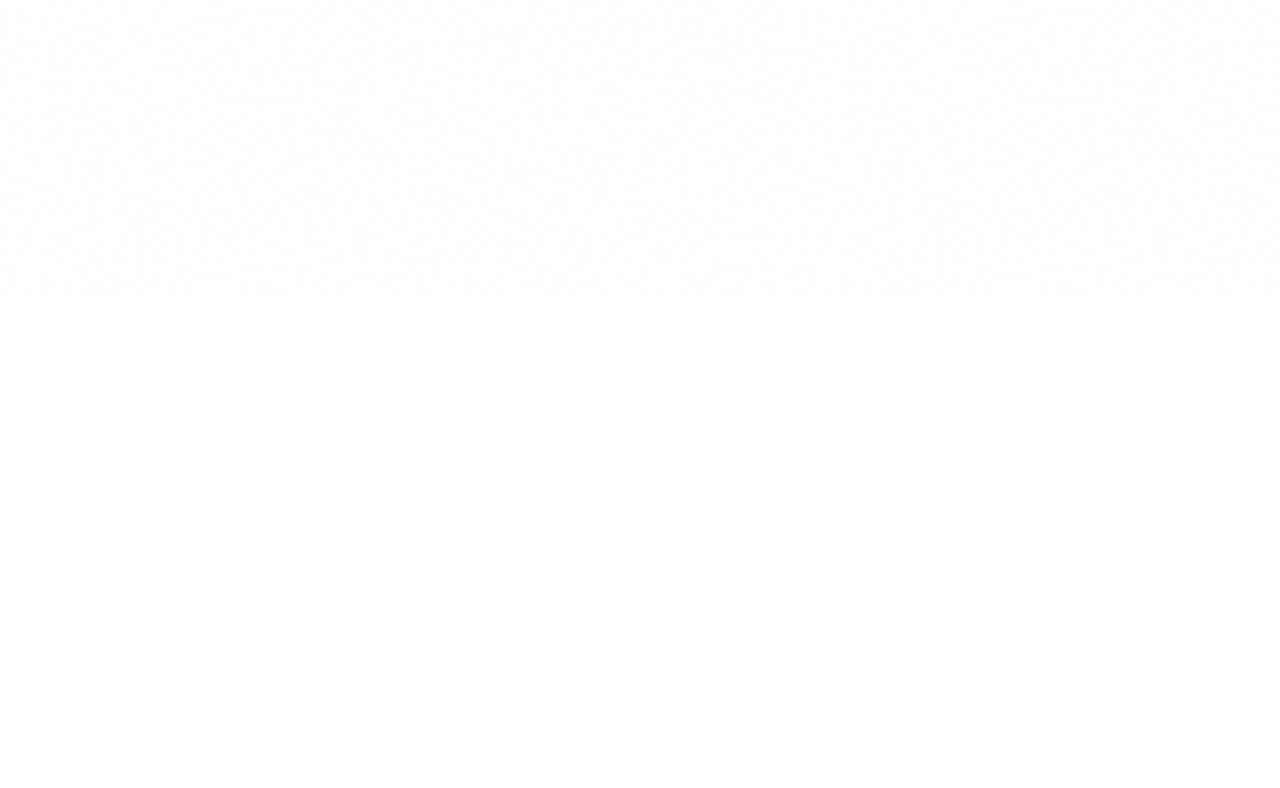
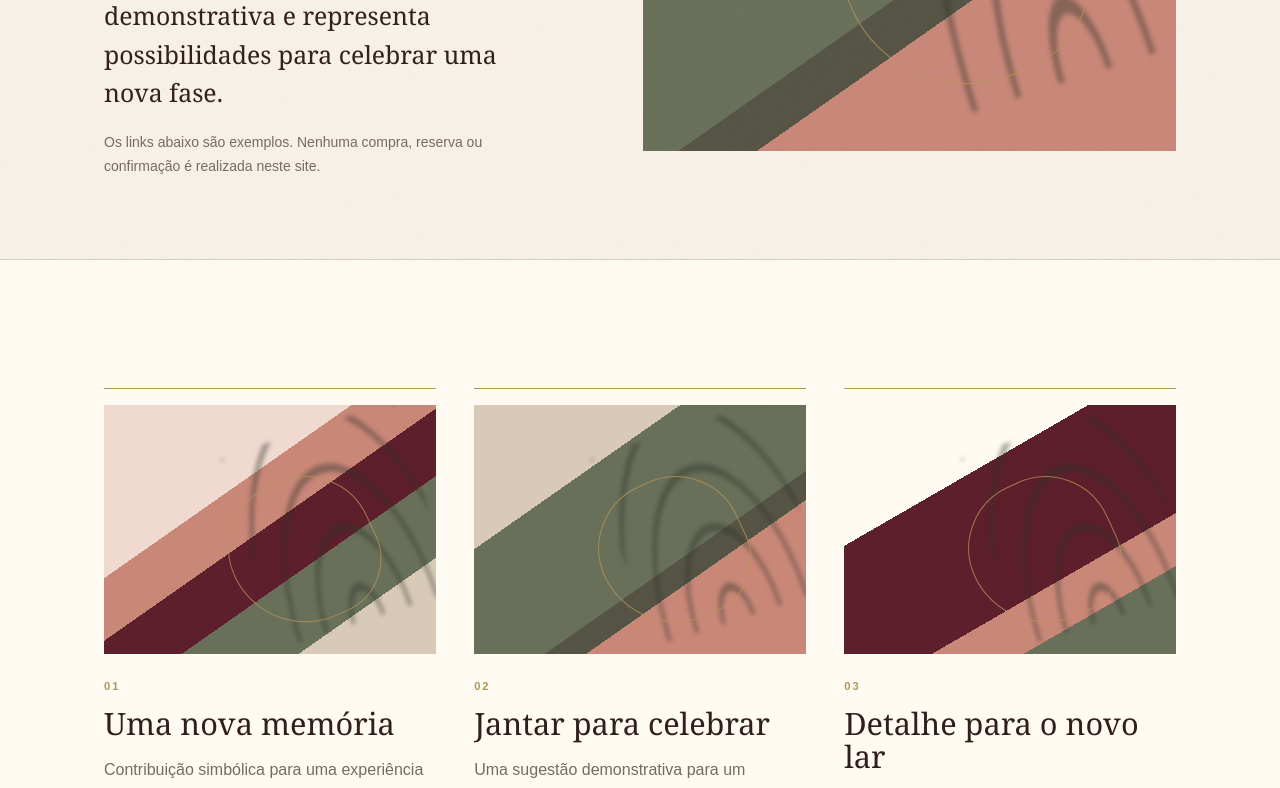
Before and after one commit to BrunoARS-dev/memoriesbb-celebracoes, a Next.js app: page /presentes in a window 1280 px wide. Before the commit this address had no page. Shown: the part 500-1288 px from the top of the page. Before the commit the page ends 800 px from the top, so only its background shows below. Built offline with nearby package versions, Linux system fonts and the light colour scheme.

Commit message:
feat: implementa página de lista de presentes e adiciona configuração de presentes no tema

```diff
--- a/src/app/globals.css
+++ b/src/app/globals.css
@@ -50,6 +50,11 @@ a{color:inherit} ::selection{background:var(--accent);color:var(--accent-contras
 .dress-section{border-block:1px solid var(--line);background:var(--surface)}.dress-layout,.story-layout{display:grid;grid-template-columns:1fr 1fr;min-height:34rem}.dress-layout>div:first-child,.story-layout>div:last-child{display:flex;flex-direction:column;justify-content:center;padding:clamp(4rem,8vw,8rem) clamp(1.5rem,7vw,7rem)}
 .dress-name{margin:0 0 1rem;font-family:var(--font-display);font-size:1.5rem;font-style:italic}.color-palette{display:flex;gap:1rem;margin:2.5rem 0 0;padding:0;list-style:none}.color-palette li{width:2.4rem;height:2.4rem;border:1px solid rgb(50 31 29 / .08);border-radius:50%}.paint-art{min-height:26rem;background:linear-gradient(155deg,#dba899 0 27%,#6a705a 27% 53%,#e5d8c5 53% 67%,#5d1f2b 67% 88%,#c48477 88%)}
 .story-section{padding-bottom:0}.story-art{position:relative;overflow:hidden;min-height:30rem;background:linear-gradient(135deg,#68705a 0 40%,#d5c6b0 40% 72%,#a86961 72%)}.story-art span{position:absolute;inset:18% 22%;border:1px solid var(--gold);border-radius:48% 52% 45% 55%;transform:rotate(-22deg)}
+.service-link-section{padding:clamp(4rem,7vw,6rem) 0;border-block:1px solid var(--line);background:var(--surface);text-align:center}
+.gifts-page{min-height:100svh}.gifts-page-hero{border-bottom:1px solid var(--line)}.gifts-page-hero-layout{display:grid;grid-template-columns:.9fr 1.1fr;gap:clamp(3rem,8vw,8rem);min-height:76svh;align-items:center}.gifts-page-copy{min-width:0;padding-block:5rem}.gifts-brand{position:static;margin-bottom:clamp(4rem,9vw,8rem)}.gifts-couple{margin:0 0 1.25rem;color:var(--olive);font-family:var(--font-display);font-size:1.15rem;font-style:italic}.gifts-page-copy h1{max-width:8ch;margin:0;font-family:var(--font-display);font-size:clamp(4rem,7vw,7.25rem);font-weight:400;letter-spacing:-.055em;line-height:.9}.gifts-introduction{max-width:34rem;margin:2rem 0 0;font-family:var(--font-display);font-size:clamp(1.2rem,2vw,1.55rem);line-height:1.55}.gifts-instructions{max-width:33rem;margin:1.25rem 0 0;color:var(--muted);font-size:.875rem;line-height:1.7}.gifts-page-photo,.gifts-page-art{min-height:34rem}.gifts-page-art{position:relative;overflow:hidden;background:linear-gradient(145deg,var(--olive),var(--line) 58%,var(--blush))}.gifts-page-art span{position:absolute;inset:18%;border:1px solid var(--gold);border-radius:50%;transform:rotate(-22deg)}
+.gift-list-section{padding:clamp(6rem,10vw,10rem) 0;background:var(--surface)}
+.gift-grid{display:grid;grid-template-columns:repeat(3,minmax(0,1fr));gap:clamp(1.5rem,3vw,2.5rem);margin:0;padding:0;list-style:none}.gift-grid>li{min-width:0}.gift-item{display:flex;height:100%;flex-direction:column;border-top:1px solid var(--gold)}.gift-item-image{aspect-ratio:4/3;margin-top:1rem}.gift-item-empty{position:relative;overflow:hidden;background:linear-gradient(145deg,var(--line),var(--surface))}.gift-item-empty::before,.gift-item-empty span{position:absolute;content:"";border:1px solid var(--gold);border-radius:50%}.gift-item-empty::before{inset:16% 28%;transform:rotate(18deg)}.gift-item-empty span{inset:30% 16%;transform:rotate(-20deg)}
+.gift-item-content{display:flex;flex:1;flex-direction:column;padding-top:1.5rem}.gift-item-number{margin:0;color:var(--gold);font-size:.7rem;font-weight:700;letter-spacing:.18em}.gift-item h3{margin:.75rem 0 0;font-family:var(--font-display);font-size:clamp(1.65rem,2.4vw,2.25rem);font-weight:400;line-height:1.08}.gift-item-description{margin:1rem 0 0;color:var(--muted);line-height:1.7}.gift-item-reference{margin:1.25rem 0 0;font-family:var(--font-display);font-size:1.05rem;font-style:italic}.gift-item-availability{display:flex;align-items:center;gap:.5rem;margin:1rem 0 0;color:var(--muted);font-size:.72rem;font-weight:700;letter-spacing:.08em;text-transform:uppercase}.gift-item-availability span{width:.45rem;height:.45rem;border-radius:50%;background:var(--olive)}.gift-item .inline-flex{align-self:flex-start;margin-top:1.75rem}
 .gallery-section{text-align:center}.gallery-section .section-title::after,.rsvp-inner .section-title::after{margin-inline:auto}.gallery-grid{display:grid;grid-template-columns:1fr 1.18fr 1fr;gap:1.5rem;margin-top:4rem;align-items:center}.gallery-grid .editorial-photo{aspect-ratio:4/3;padding:.55rem;border:1px solid var(--line);box-shadow:var(--shadow-soft)}.gallery-grid .editorial-photo:nth-child(2){aspect-ratio:4/5}.gallery-grid .photo-placeholder{inset:.55rem}
 .rsvp-section{padding:clamp(6rem,9vw,9rem) 0;background:var(--accent);color:var(--accent-contrast);text-align:center}.rsvp-inner{max-width:47rem}.rsvp-inner>p{margin:0 auto 2rem;color:color-mix(in srgb,var(--accent-contrast) 72%,var(--accent))}.rsvp-inner a{border-color:var(--gold);background:transparent;color:var(--accent-contrast);letter-spacing:.14em}.site-footer{padding:2.5rem 0;background:var(--footer);color:var(--gold);text-align:center}.site-footer p{margin:0;font-family:var(--font-display);font-size:1.5rem}
 
@@ -58,5 +63,6 @@ a{color:inherit} ::selection{background:var(--accent);color:var(--accent-contras
   .opening{padding-block:6rem}.countdown{margin-top:4rem;padding-top:3rem}.countdown-grid{grid-template-columns:repeat(2,1fr);gap:2rem 0}.countdown-unit:nth-child(2){border:0}
   .details-grid,.timeline-layout,.location-layout,.dress-layout,.story-layout{grid-template-columns:1fr}.details-grid,.location-layout{gap:3rem}.date-panel{padding:2rem 0 0;border-top:1px solid var(--line);border-left:0}.timeline-layout{gap:4rem}.timeline-list::before{left:4.15rem}.timeline-list li{grid-template-columns:3.25rem 1fr;gap:2rem}.timeline-list li::before{left:3.87rem}.map-art{min-height:20rem}
   .dress-layout>div:first-child,.story-layout>div:last-child{padding:5rem 1.5rem}.paint-art{min-height:18rem}.story-art{min-height:22rem;order:2}.gallery-grid{grid-template-columns:1fr;max-width:34rem;margin-inline:auto}.gallery-grid .editorial-photo,.gallery-grid .editorial-photo:nth-child(2){aspect-ratio:4/3}
+  .gifts-page-hero-layout{grid-template-columns:minmax(0,1fr);gap:0;padding-top:1.5rem}.gifts-page-copy{padding-block:2rem 3.5rem}.gifts-brand{margin-bottom:4rem}.gifts-page-copy h1{max-width:100%;font-size:clamp(3.4rem,15.5vw,5rem)}.gifts-introduction,.gifts-instructions{max-width:100%;overflow-wrap:anywhere}.gifts-page-photo,.gifts-page-art{width:100%;min-width:0;min-height:24rem}.gift-grid{grid-template-columns:1fr;max-width:34rem;margin:0 auto;gap:3.5rem}.gift-item-image{aspect-ratio:3/2}
 }
 @media(prefers-reduced-motion:reduce){html{scroll-behavior:auto}*,*::before,*::after{scroll-behavior:auto!important;transition-duration:.01ms!important}}
--- a/src/app/page.tsx
+++ b/src/app/page.tsx
@@ -4,23 +4,12 @@ import { SectionTitle } from "@/components/invitation/section-title";
 import { Container } from "@/components/ui/container";
 import { LinkButton } from "@/components/ui/link-button";
 import { celebration } from "@/content/celebration";
+import { getThemeStyle } from "@/lib/theme-style";
 
 export default function Home() {
   if (!celebration.modules.invitation) return null;
   const [firstName, secondName] = celebration.names;
-  const themeStyle = {
-    "--canvas": celebration.theme?.canvas,
-    "--surface": celebration.theme?.surface,
-    "--ink": celebration.theme?.ink,
-    "--muted": celebration.theme?.muted,
-    "--accent": celebration.theme?.accent,
-    "--accent-contrast": celebration.theme?.accentContrast,
-    "--olive": celebration.theme?.olive,
-    "--blush": celebration.theme?.blush,
-    "--gold": celebration.theme?.gold,
-    "--line": celebration.theme?.line,
-    "--footer": celebration.theme?.footer,
-  } as CSSProperties;
+  const themeStyle = getThemeStyle(celebration.theme);
 
   return (
     <main style={themeStyle}>
@@ -102,6 +91,14 @@ export default function Home() {
         <section className="story-section"><Container className="story-layout"><div className="story-art" aria-hidden="true"><span /></div><div><SectionTitle>{celebration.labels.story}</SectionTitle><p className="body-copy">{celebration.texts.story}</p></div></Container></section>
       ) : null}
 
+      {celebration.modules.gifts && celebration.gifts?.items.length && celebration.gifts.invitationCtaLabel ? (
+        <section className="service-link-section" aria-label={celebration.gifts.title}>
+          <Container>
+            <LinkButton href={celebration.gifts.route}>{celebration.gifts.invitationCtaLabel}</LinkButton>
+          </Container>
+        </section>
+      ) : null}
+
       {celebration.blocks.photoGallery && celebration.photos.gallery.length > 0 ? (
         <section className="gallery-section"><Container><SectionTitle>{celebration.labels.gallery}</SectionTitle><div className="gallery-grid">
           {celebration.photos.gallery.map((photo, index) => <EditorialPhoto photo={photo} key={`${photo.alt}-${index}`} />)}
@@ -116,4 +113,3 @@ export default function Home() {
     </main>
   );
 }
-import type { CSSProperties } from "react";
--- /dev/null
+++ b/src/app/presentes/page.tsx
@@ -0,0 +1,50 @@
+import type { Metadata } from "next";
+import { notFound } from "next/navigation";
+
+import { GiftList } from "@/components/gifts/gift-list";
+import { EditorialPhoto } from "@/components/invitation/editorial-photo";
+import { Container } from "@/components/ui/container";
+import { celebration } from "@/content/celebration";
+import { getThemeStyle } from "@/lib/theme-style";
+
+export const metadata: Metadata = celebration.gifts
+  ? {
+      title: `${celebration.gifts.title} | ${celebration.names.join(" & ")}`,
+      description: celebration.gifts.introduction,
+    }
+  : {};
+
+export default function GiftsPage() {
+  const gifts = celebration.gifts;
+
+  if (!celebration.modules.gifts || !gifts || gifts.items.length === 0) notFound();
+
+  return (
+    <main className="gifts-page" style={getThemeStyle(celebration.theme)}>
+      <header className="gifts-page-hero">
+        <Container className="gifts-page-hero-layout">
+          <div className="gifts-page-copy">
+            <p className="brand-mark gifts-brand" aria-label={celebration.labels.brandName}>
+              {celebration.labels.brandShort}
+            </p>
+            <p className="gifts-couple">{celebration.names.join(" & ")}</p>
+            <h1>{gifts.title}</h1>
+            <p className="gifts-introduction">{gifts.introduction}</p>
+            {gifts.instructions ? <p className="gifts-instructions">{gifts.instructions}</p> : null}
+          </div>
+          {gifts.cover ? (
+            <EditorialPhoto photo={gifts.cover} priority className="gifts-page-photo" />
+          ) : (
+            <div className="gifts-page-art" aria-hidden="true"><span /></div>
+          )}
+        </Container>
+      </header>
+
+      <GiftList gifts={gifts} />
+
+      <footer className="site-footer">
+        <Container><p>{celebration.labels.brandName}</p></Container>
+      </footer>
+    </main>
+  );
+}
--- /dev/null
+++ b/src/components/gifts/gift-list.tsx
@@ -0,0 +1,49 @@
+import { EditorialPhoto } from "@/components/invitation/editorial-photo";
+import { Container } from "@/components/ui/container";
+import { LinkButton } from "@/components/ui/link-button";
+import type { GiftListConfig } from "@/content/celebration";
+
+export function GiftList({ gifts }: { gifts: GiftListConfig }) {
+  if (gifts.items.length === 0) return null;
+
+  return (
+    <section className="gift-list-section" id="presentes" aria-label={gifts.title}>
+      <Container>
+        <ol className="gift-grid">
+          {gifts.items.map((item, index) => (
+            <li key={`${item.name}-${index}`}>
+              <article className="gift-item">
+                {item.image ? (
+                  <EditorialPhoto photo={item.image} className="gift-item-image" />
+                ) : (
+                  <div className="gift-item-image gift-item-empty" aria-hidden="true">
+                    <span />
+                  </div>
+                )}
+                <div className="gift-item-content">
+                  <p className="gift-item-number" aria-hidden="true">
+                    {String(index + 1).padStart(2, "0")}
+                  </p>
+                  <h3>{item.name}</h3>
+                  {item.description ? <p className="gift-item-description">{item.description}</p> : null}
+                  {item.reference ? <p className="gift-item-reference">{item.reference}</p> : null}
+                  {item.availability ? (
+                    <p className="gift-item-availability">
+                      <span aria-hidden="true" />
+                      {item.availability}
+                    </p>
+                  ) : null}
+                  {item.link ? (
+                    <LinkButton href={item.link} target="_blank" rel="noreferrer">
+                      {gifts.actionLabel}
+                    </LinkButton>
+                  ) : null}
+                </div>
+              </article>
+            </li>
+          ))}
+        </ol>
+      </Container>
+    </section>
+  );
+}
--- a/src/content/celebration.ts
+++ b/src/content/celebration.ts
@@ -15,6 +15,26 @@ export type CelebrationPhoto = {
   src?: string;
   alt: string;
   tone?: "blush" | "olive" | "wine";
+};
+
+export type GiftItem = {
+  name: string;
+  description?: string;
+  reference?: string;
+  link?: string;
+  availability?: string;
+  image?: CelebrationPhoto;
+};
+
+export type GiftListConfig = {
+  route: `/${string}`;
+  invitationCtaLabel?: string;
+  title: string;
+  introduction: string;
+  instructions?: string;
+  actionLabel: string;
+  cover?: CelebrationPhoto;
+  items: GiftItem[];
 };
 
 export type CelebrationConfig = {
@@ -46,6 +66,7 @@ export type CelebrationConfig = {
   photos: { hero?: CelebrationPhoto; gallery: CelebrationPhoto[] };
   schedule: Array<{ time: string; title: string; description?: string }>;
   dressCode?: { title: string; colors?: string[] };
+  gifts?: GiftListConfig;
   theme?: Partial<{
     canvas: string;
     surface: string;
@@ -127,6 +148,52 @@ export const celebration = {
     title: "Traje social",
     colors: ["#5d1f2b", "#bf7d70", "#dfb7a8", "#68705a", "#ddd0bd"],
   },
+  gifts: {
+    route: "/presentes",
+    invitationCtaLabel: "Ver lista de presentes",
+    title: "Presentes com afeto",
+    introduction:
+      "Esta lista é inteiramente demonstrativa e representa possibilidades para celebrar uma nova fase.",
+    instructions:
+      "Os links abaixo são exemplos. Nenhuma compra, reserva ou confirmação é realizada neste site.",
+    actionLabel: "Ver opção",
+    cover: {
+      alt: "Composição visual demonstrativa da Lista de presentes",
+      tone: "olive",
+    },
+    items: [
+      {
+        name: "Uma nova memória",
+        description: "Contribuição simbólica para uma experiência especial do casal.",
+        reference: "Valor livre — demonstração",
+        link: "https://example.com/contribuicao-demonstrativa",
+        availability: "Disponível — demonstração",
+        image: {
+          alt: "Espaço reservado para a imagem demonstrativa do presente",
+          tone: "blush",
+        },
+      },
+      {
+        name: "Jantar para celebrar",
+        description: "Uma sugestão demonstrativa para um momento a dois.",
+        reference: "Referência demonstrativa",
+        availability: "Disponível — demonstração",
+        image: {
+          alt: "Espaço reservado para a imagem demonstrativa do presente",
+          tone: "olive",
+        },
+      },
+      {
+        name: "Detalhe para o novo lar",
+        description: "Item simbólico, sem marca ou produto real associado.",
+        availability: "Indisponível — demonstração",
+        image: {
+          alt: "Espaço reservado para a imagem demonstrativa do presente",
+          tone: "wine",
+        },
+      },
+    ],
+  },
   theme: {
     canvas: "#f7f1e7",
     surface: "#fffaf2",
@@ -169,5 +236,5 @@ export const celebration = {
     rsvp: "Confirme sua presença",
     rsvpAction: "Confirmar presença",
   },
-  modules: { invitation: true, gifts: false, rsvp: false, gallery: false },
+  modules: { invitation: true, gifts: true, rsvp: false, gallery: false },
 } satisfies CelebrationConfig;
--- /dev/null
+++ b/src/lib/theme-style.ts
@@ -0,0 +1,19 @@
+import type { CSSProperties } from "react";
+
+import type { CelebrationConfig } from "@/content/celebration";
+
+export function getThemeStyle(theme: CelebrationConfig["theme"]): CSSProperties {
+  return {
+    "--canvas": theme?.canvas,
+    "--surface": theme?.surface,
+    "--ink": theme?.ink,
+    "--muted": theme?.muted,
+    "--accent": theme?.accent,
+    "--accent-contrast": theme?.accentContrast,
+    "--olive": theme?.olive,
+    "--blush": theme?.blush,
+    "--gold": theme?.gold,
+    "--line": theme?.line,
+    "--footer": theme?.footer,
+  } as CSSProperties;
+}
```
Also changed, not shown: 1 other file (tests, documents, lock files or other folders).
